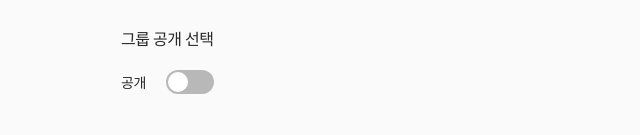
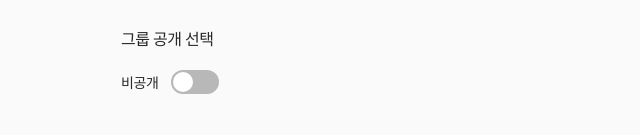
Before and after one commit to codeitboost/zogakzip-FE, a React (Create React App) app: page /group-create in a window 1280 px wide. Shown: the part 665-800 px from the top of the page, without its empty margins (319-959 px from the left). Built offline with nearby package versions, Linux system fonts and the light colour scheme; a web font is replaced by a local one.

Commit message:
Feat : Toggle 상태 이름 변경 (#2)

```diff
--- a/src/components/common/toggle/Toggle.jsx
+++ b/src/components/common/toggle/Toggle.jsx
@@ -1,15 +1,8 @@
-import { useState } from 'react';
 import * as T from './Toggle.style';
 
-export default function Toggle() {
-  const [state, setState] = useState(false);
-
-  const handleToggle = () => {
-    setState(!state);
-  };
-
+export default function Toggle({ state, onClick }) {
   return (
-    <T.Container state={state} onClick={handleToggle}>
+    <T.Container state={state} onClick={onClick}>
       <T.Circle state={state} />
     </T.Container>
   );
--- a/src/components/common/toggle/ToggleMenu.jsx
+++ b/src/components/common/toggle/ToggleMenu.jsx
@@ -1,13 +1,20 @@
+import { useState } from 'react';
 import Toggle from './Toggle';
 import * as T from './ToggleMenu.style';
 
 export default function ToggleMenu({ title }) {
+  const [state, setState] = useState(false);
+
+  const handleToggleClick = () => {
+    setState(!state);
+  };
+
   return (
     <T.Container>
       <T.Title>{title}</T.Title>
-      <T.Select>
-        <T.SelectState>공개</T.SelectState>
-        <Toggle />
+      <T.Select state={state}>
+        <T.SelectState>{!state ? '비공개' : '공개'}</T.SelectState>
+        <Toggle state={state} onClick={handleToggleClick} />
       </T.Select>
     </T.Container>
   );
--- a/src/components/common/toggle/ToggleMenu.style.js
+++ b/src/components/common/toggle/ToggleMenu.style.js
@@ -17,7 +17,7 @@ export const Title = styled.div`
 export const Select = styled.div`
   display: flex;
   align-items: center;
-  gap: 20px;
+  gap: ${(props) => (props.state ? '25px' : '13px')};
 
   div {
     margin: 0;
```
